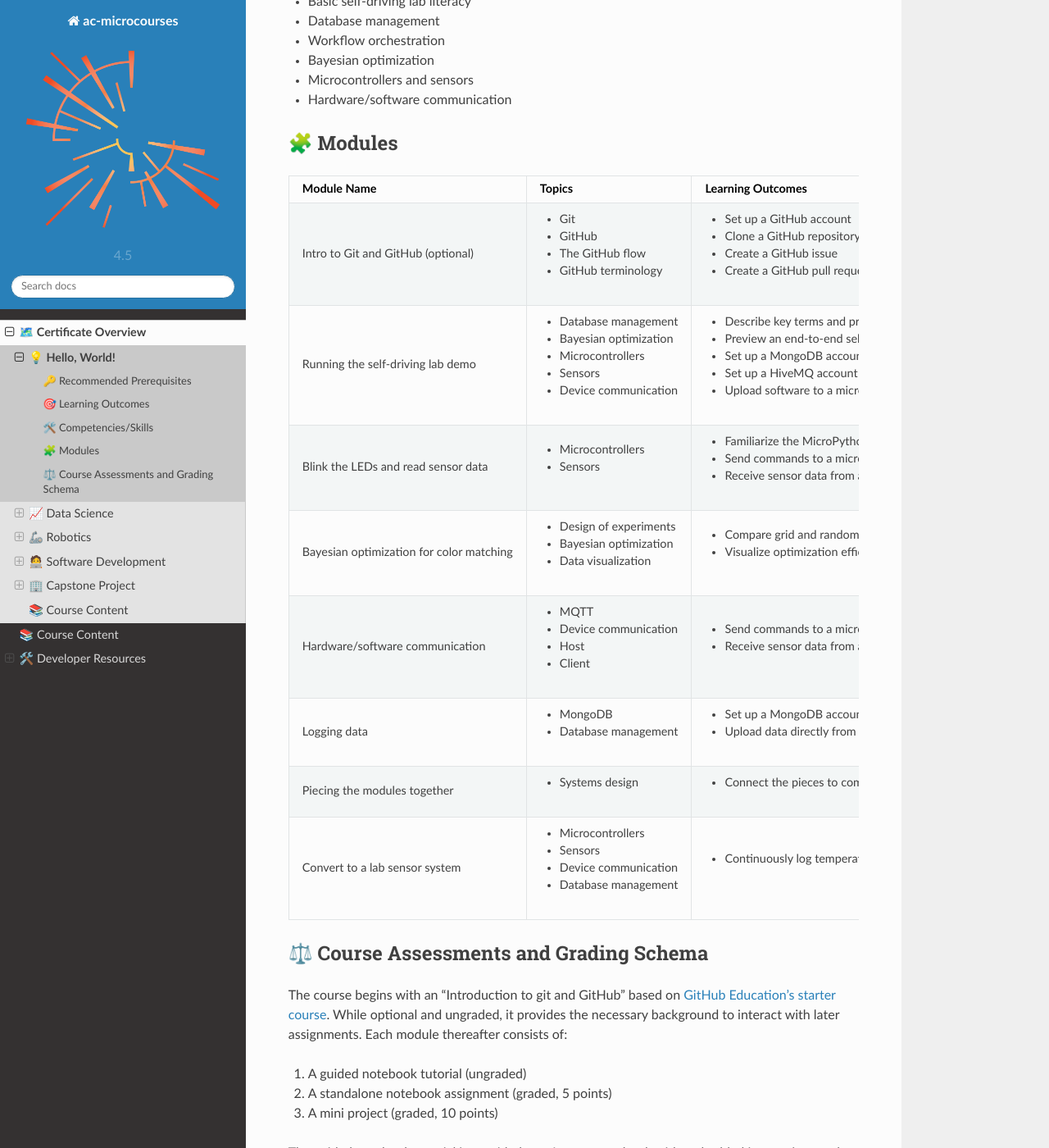
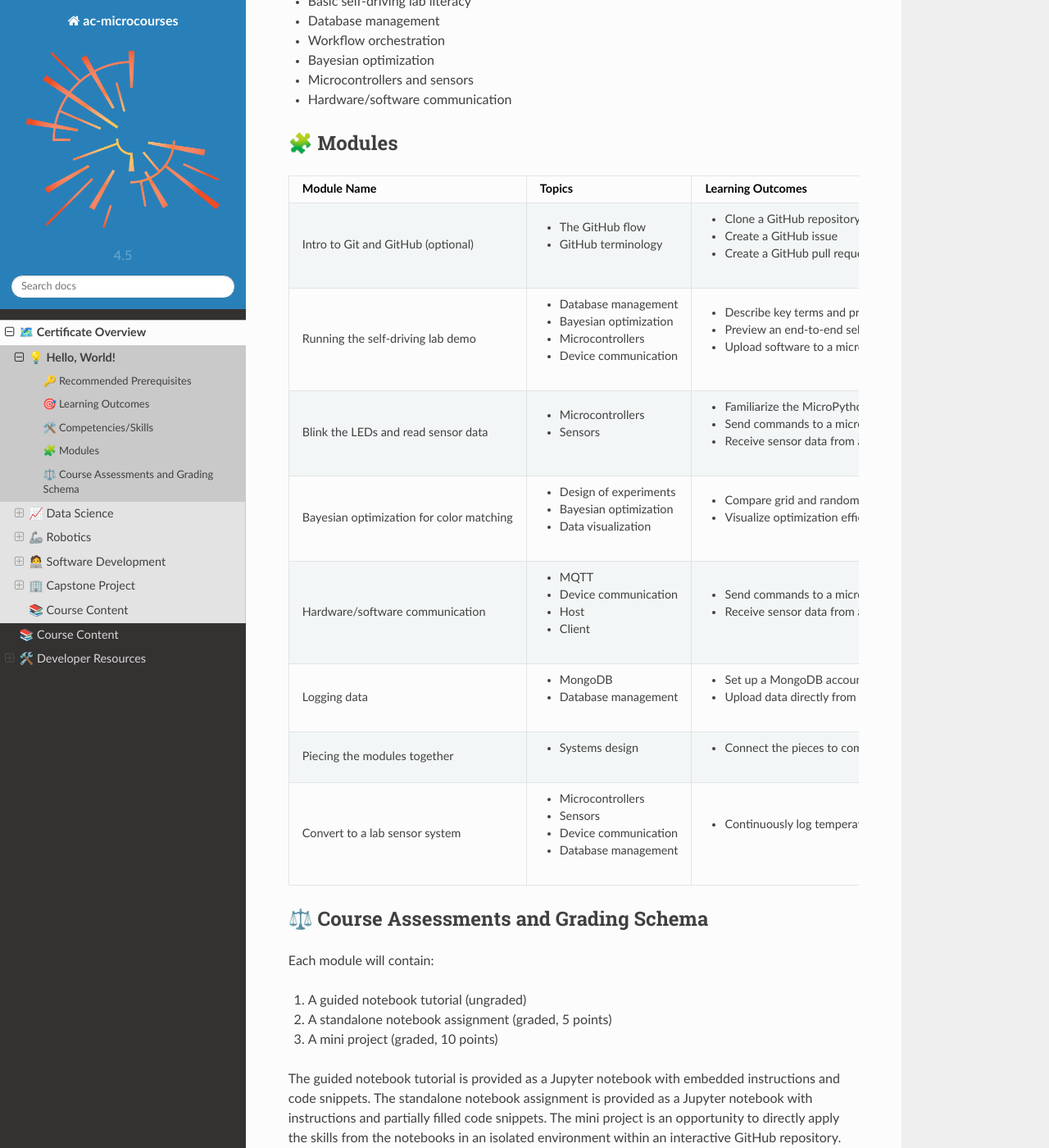
Before and after one commit to AccelerationConsortium/ac-microcourses, a Sphinx documentation site: the page built from docs/courses/hello-world/overview.md, in a window 1280 px wide and 1400 px high, scrolled down 843 px. Shown: the whole window at 82% size. Built offline with Sphinx 7.4.7 and the Read the Docs theme 2.0.0, drawn with Linux system fonts in a browser that asks for light colours.

Commit message:
Update overview.md

```diff
--- a/docs/courses/hello-world/overview.md
+++ b/docs/courses/hello-world/overview.md
@@ -34,24 +34,18 @@ For participants to complete this course within the expected timeframe (approx.
   - Topics
   - Learning Outcomes
 * - Intro to Git and GitHub (optional)
-  - - Git
-    - GitHub
-    - The GitHub flow
+  - - The GitHub flow
     - GitHub terminology
-  - - Set up a GitHub account
-    - Clone a GitHub repository
+  - - Clone a GitHub repository
     - Create a GitHub issue
     - Create a GitHub pull request
 * - Running the self-driving lab demo
   - - Database management
     - Bayesian optimization
     - Microcontrollers
-    - Sensors
     - Device communication
   - - Describe key terms and principles of self-driving labs
     - Preview an end-to-end self-driving lab
-    - Set up a MongoDB account and database
-    - Set up a HiveMQ account and instance
     - Upload software to a microcontroller
 * - Blink the LEDs and read sensor data
   - - Microcontrollers
@@ -90,7 +84,7 @@ For participants to complete this course within the expected timeframe (approx.
 
 ## ⚖️ Course Assessments and Grading Schema
 
-The course begins with an "Introduction to git and GitHub" based on [GitHub Education's starter course](https://github.com/education/github-starter-course). While optional and ungraded, it provides the necessary background to interact with later assignments. Each module thereafter consists of:
+Each module will contain:
 
 1. A guided notebook tutorial (ungraded)
 2. A standalone notebook assignment (graded, 5 points)
```
